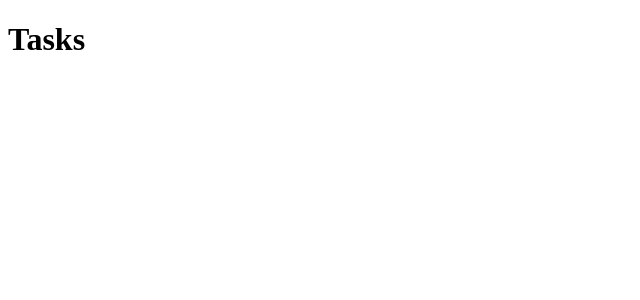
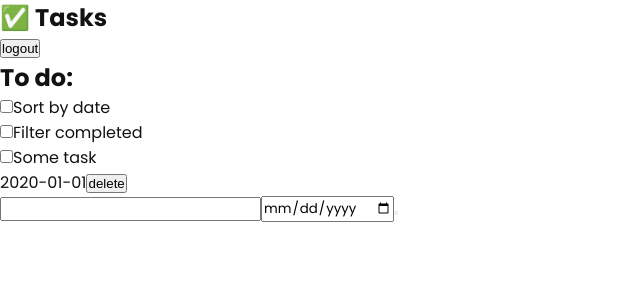
Before and after one commit to lucasamonrc/tasks, a Next.js app: page / in a window 1280 px wide. Shown: the top 300 px of the page, without its empty margins (0-640 px from the left). Built offline with nearby package versions, Linux system fonts and the light colour scheme.

Commit message:
add markup to home page

```diff
--- /dev/null
+++ b/src/pages/_document.tsx
@@ -0,0 +1,24 @@
+import Document, { DocumentContext, DocumentInitialProps, Head, Html, Main, NextScript } from 'next/document';
+
+export default class MyDocument extends Document {
+  static async getInitialProps(ctx: DocumentContext): Promise<DocumentInitialProps> {
+    const initialProps = await Document.getInitialProps(ctx);
+    return { ...initialProps };
+  }
+
+  render() {
+    return (
+      <Html>
+        <Head>
+          <link rel="preconnect" href="https://fonts.gstatic.com" />
+          <link href="https://fonts.googleapis.com/css2?family=Poppins:wght@400;700&display=swap" rel="stylesheet" />
+          <link rel="shortcut icon" href="/favicon.ico" type="image/x-icon" />
+        </Head>
+        <body>
+          <Main />
+          <NextScript />
+        </body>
+      </Html>
+    );
+  }
+}
--- a/src/pages/index.tsx
+++ b/src/pages/index.tsx
@@ -1,7 +1,51 @@
 export default function Home() {
   return (
     <div>
-      <h1>Tasks</h1>
+      <header>
+        <nav>
+          <h1>✅ Tasks</h1>
+          <button>logout</button>
+        </nav>
+      </header>
+
+      <section>
+        <header>
+          <h2>To do:</h2>
+
+          <section>
+            <div>
+              <input type="checkbox" />
+              <label>Sort by date</label>
+            </div>
+
+            <div>
+              <input type="checkbox" />
+              <label>Filter completed</label>
+            </div>
+          </section>
+        </header>
+
+        <main>
+          <ul>
+            <li>
+              <div>
+                <input type="checkbox" />
+                <label>Some task</label>
+              </div>
+              <time>2020-01-01</time>
+              <button>delete</button>
+            </li>
+          </ul>
+        </main>
+
+        <footer>
+          <form>
+            <input type="text" required />
+            <input type="date" required />
+            <button type="submit"></button>
+          </form>
+        </footer>
+      </section>
     </div>
   );
 }
--- a/src/styles/globals.css
+++ b/src/styles/globals.css
@@ -0,0 +1,14 @@
+* {
+  margin: 0;
+  padding: 0;
+  box-sizing: border-box;
+}
+
+html {
+  font: 16px "Poppins", sans-serif;
+  color: #121214;
+}
+
+input {
+  font-family: "Poppins", sans-serif;
+}
```
